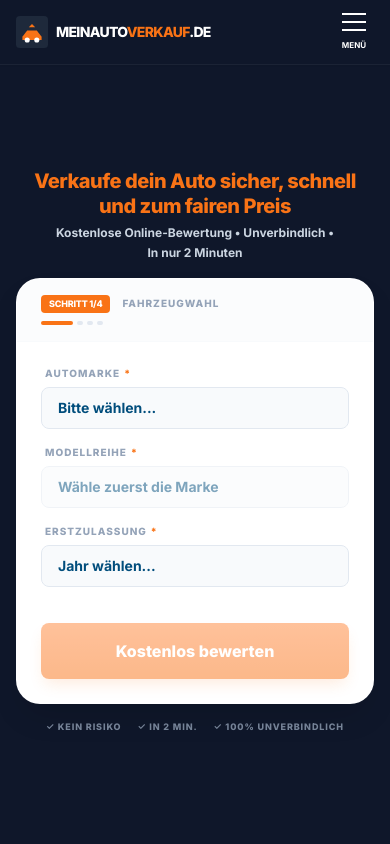
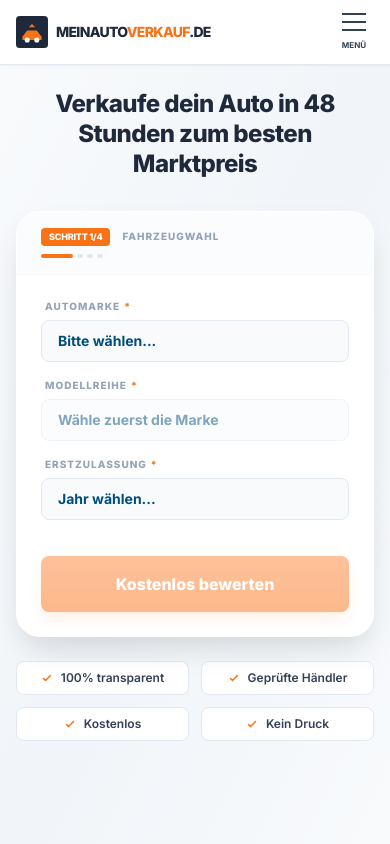
Before and after one commit to abeddost/meinautoverkauf-next.js, a React (Vite) app: page / in a window 390 px wide. Shown: the top 844 px of the page. Built offline with nearby package versions, Linux system fonts and the light colour scheme.

Commit message:
Redesign hero section with modern SaaS style and update header to white background

```diff
--- a/components/Header.tsx
+++ b/components/Header.tsx
@@ -16,7 +16,7 @@ const Header: React.FC<HeaderProps> = ({ onLogoClick, onViewChange }) => {
   };
 
   return (
-    <header className="bg-brand-dark border-b border-white/5 sticky top-0 z-50 shadow-sm">
+    <header className="bg-white border-b border-slate-200 sticky top-0 z-50 shadow-sm">
       <div className="container mx-auto px-4 h-16 lg:h-20 flex items-center justify-between">
         <button
           onClick={() => {
@@ -35,7 +35,7 @@ const Header: React.FC<HeaderProps> = ({ onLogoClick, onViewChange }) => {
               <path d="M40 35L50 25L60 35H40Z" fill="#f97316"/>
             </svg>
             <div className="ml-2 text-left">
-              <div className="text-sm lg:text-base font-extrabold text-white leading-none uppercase tracking-tighter">
+              <div className="text-sm lg:text-base font-extrabold text-slate-800 leading-none uppercase tracking-tighter">
                 MeinAuto<span className="text-brand-orange">verkauf</span>.de
               </div>
             </div>
@@ -49,18 +49,18 @@ const Header: React.FC<HeaderProps> = ({ onLogoClick, onViewChange }) => {
           aria-expanded={isMenuOpen}
           aria-label="Menü umschalten"
         >
-          <div className={`w-6 h-0.5 bg-white transition-transform duration-300 ${isMenuOpen ? 'rotate-45 translate-y-2' : ''}`}></div>
-          <div className={`w-6 h-0.5 bg-white transition-opacity duration-300 ${isMenuOpen ? 'opacity-0' : 'opacity-100'}`}></div>
-          <div className={`w-6 h-0.5 bg-white transition-transform duration-300 ${isMenuOpen ? '-rotate-45 -translate-y-2' : ''}`}></div>
-          {!isMenuOpen && <span className="text-[8px] text-white font-bold uppercase mt-0.5">Menü</span>}
+          <div className={`w-6 h-0.5 bg-slate-700 transition-transform duration-300 ${isMenuOpen ? 'rotate-45 translate-y-2' : ''}`}></div>
+          <div className={`w-6 h-0.5 bg-slate-700 transition-opacity duration-300 ${isMenuOpen ? 'opacity-0' : 'opacity-100'}`}></div>
+          <div className={`w-6 h-0.5 bg-slate-700 transition-transform duration-300 ${isMenuOpen ? '-rotate-45 -translate-y-2' : ''}`}></div>
+          {!isMenuOpen && <span className="text-[8px] text-slate-700 font-bold uppercase mt-0.5">Menü</span>}
         </button>
 
         {/* Desktop Navigation */}
         <nav className="hidden md:flex items-center gap-6">
-          <button onClick={() => onViewChange(AppView.AUTO_BEWERTEN)} className="text-sm text-slate-300 hover:text-brand-orange font-semibold transition-colors">Bewertung</button>
-          <button onClick={() => onViewChange(AppView.AUTO_VERKAUFEN)} className="text-sm text-slate-300 hover:text-brand-orange font-semibold transition-colors">Verkaufen</button>
-          <button onClick={() => onViewChange(AppView.VORTEILE)} className="text-sm text-slate-300 hover:text-brand-orange font-semibold transition-colors">Vorteile</button>
-          <button onClick={() => onViewChange(AppView.RATGEBER)} className="text-sm text-slate-300 hover:text-brand-orange font-semibold transition-colors">Ratgeber</button>
+          <button onClick={() => onViewChange(AppView.AUTO_BEWERTEN)} className="text-sm text-slate-700 hover:text-brand-orange font-semibold transition-colors">Bewertung</button>
+          <button onClick={() => onViewChange(AppView.AUTO_VERKAUFEN)} className="text-sm text-slate-700 hover:text-brand-orange font-semibold transition-colors">Verkaufen</button>
+          <button onClick={() => onViewChange(AppView.VORTEILE)} className="text-sm text-slate-700 hover:text-brand-orange font-semibold transition-colors">Vorteile</button>
+          <button onClick={() => onViewChange(AppView.RATGEBER)} className="text-sm text-slate-700 hover:text-brand-orange font-semibold transition-colors">Ratgeber</button>
           <button
             onClick={() => {
               onViewChange(AppView.HOME);
@@ -75,30 +75,30 @@ const Header: React.FC<HeaderProps> = ({ onLogoClick, onViewChange }) => {
 
       {/* Mobile Navigation Menu Dropdown */}
       <div
-        className={`md:hidden absolute left-0 right-0 bg-brand-dark border-t border-white/5 overflow-hidden transition-all duration-300 ease-in-out ${isMenuOpen ? 'max-h-[400px] border-b border-white/5 opacity-100' : 'max-h-0 opacity-0'}`}
+        className={`md:hidden absolute left-0 right-0 bg-white border-t border-slate-200 overflow-hidden transition-all duration-300 ease-in-out ${isMenuOpen ? 'max-h-[400px] border-b border-slate-200 opacity-100' : 'max-h-0 opacity-0'}`}
       >
         <nav className="flex flex-col p-6 gap-4">
           <button
             onClick={() => handleNavigation(AppView.AUTO_BEWERTEN)}
-            className="text-left text-slate-100 hover:text-brand-orange font-semibold text-base border-b border-white/5 pb-2"
+            className="text-left text-slate-700 hover:text-brand-orange font-semibold text-base border-b border-slate-200 pb-2"
           >
             Fahrzeugbewertung
           </button>
           <button
             onClick={() => handleNavigation(AppView.AUTO_VERKAUFEN)}
-            className="text-left text-slate-100 hover:text-brand-orange font-semibold text-base border-b border-white/5 pb-2"
+            className="text-left text-slate-700 hover:text-brand-orange font-semibold text-base border-b border-slate-200 pb-2"
           >
             Auto verkaufen
           </button>
           <button
             onClick={() => handleNavigation(AppView.VORTEILE)}
-            className="text-left text-slate-100 hover:text-brand-orange font-semibold text-base border-b border-white/5 pb-2"
+            className="text-left text-slate-700 hover:text-brand-orange font-semibold text-base border-b border-slate-200 pb-2"
           >
             Ihre Vorteile
           </button>
           <button
             onClick={() => handleNavigation(AppView.RATGEBER)}
-            className="text-left text-slate-100 hover:text-brand-orange font-semibold text-base border-b border-white/5 pb-2"
+            className="text-left text-slate-700 hover:text-brand-orange font-semibold text-base border-b border-slate-200 pb-2"
           >
             Verkaufs-Ratgeber
           </button>
--- a/components/Hero.tsx
+++ b/components/Hero.tsx
@@ -9,78 +9,114 @@ interface HeroProps {
 
 const Hero: React.FC<HeroProps> = ({ onValuationComplete }) => {
   return (
-    <section className="relative bg-brand-dark text-white overflow-hidden min-h-[calc(100vh-56px)] lg:min-h-[calc(100vh-80px)] flex flex-col">
+    <section className="relative bg-gradient-to-br from-slate-50 via-slate-100 to-slate-50 overflow-hidden min-h-[calc(100vh-56px)] lg:min-h-[calc(100vh-80px)] flex flex-col">
+      {/* Germany Map Background with Location Pins */}
+      <div className="absolute inset-0 opacity-[0.08] pointer-events-none">
+        <svg className="w-full h-full" viewBox="0 0 1200 800" fill="none" xmlns="http://www.w3.org/2000/svg">
+          {/* Simplified Germany outline */}
+          <path d="M 600,150 L 650,180 L 680,160 L 710,190 L 750,170 L 780,200 L 800,250 L 820,300 L 810,350 L 790,400 L 770,450 L 740,480 L 700,500 L 650,510 L 600,500 L 550,520 L 500,510 L 450,480 L 420,450 L 400,400 L 390,350 L 400,300 L 420,250 L 450,210 L 500,180 L 550,160 Z"
+                stroke="#1e293b" strokeWidth="2" fill="none" opacity="0.3"/>
+          {/* Location pins */}
+          <circle cx="600" cy="250" r="6" fill="#ff8437"/>
+          <circle cx="520" cy="320" r="6" fill="#ff8437"/>
+          <circle cx="680" cy="300" r="6" fill="#ff8437"/>
+          <circle cx="650" cy="380" r="6" fill="#ff8437"/>
+          <circle cx="550" cy="420" r="6" fill="#ff8437"/>
+          <circle cx="720" cy="280" r="6" fill="#ff8437"/>
+        </svg>
+      </div>
+
       {/* --- DESKTOP VIEW --- */}
-      <div className="hidden lg:flex flex-grow items-center relative py-12">
-        <div className="container mx-auto px-8 lg:px-12 z-10">
-          <div className="flex flex-row items-center justify-between gap-20">
-            {/* Desktop Left: Content Area */}
-            <div className="w-[50%] animate-in fade-in slide-in-from-left-12 duration-1000">
-              <div className="mb-10">
-                <h1 className="text-4xl lg:text-5xl font-black leading-[1.1] mb-6 tracking-tight">
-                  Dein Auto. <br/>
-                  Dein Preis. <br/>
-                  <span className="text-brand-orange">Deine Entscheidung.</span>
+      <div className="hidden lg:flex flex-grow items-center relative py-16">
+        <div className="container mx-auto px-8 lg:px-16 z-10 max-w-7xl">
+          <div className="grid grid-cols-2 gap-16 items-center">
+            {/* Desktop Left: Content + Car Image */}
+            <div className="animate-in fade-in slide-in-from-left-8 duration-1000">
+              {/* Headline */}
+              <div className="mb-8">
+                <h1 className="text-[42px] lg:text-[48px] font-black leading-[1.1] mb-4 tracking-tight text-[#1e293b]">
+                  Verkaufe dein Auto in 48 Stunden zum besten Marktpreis.
                 </h1>
-                <p className="text-lg lg:text-xl text-slate-100 font-bold leading-snug mb-6 max-w-lg">
-                  Verkaufe dein Auto in 2–3 Tagen zum echten Marktpreis.
-                </p>
-                <div className="flex flex-col gap-1">
-                   <p className="text-base text-white font-black">Schnell. Fair. Sicher.</p>
-                   <p className="text-sm text-slate-400 font-medium">Mit echten Angeboten statt Lockpreisen.</p>
-                </div>
               </div>
 
-              <div className="grid grid-cols-2 gap-4 max-w-xl">
+              {/* Car Image */}
+              <div className="relative mb-10">
+                <img
+                  src="/bmw.png"
+                  alt="BMW Car"
+                  className="w-full h-auto object-contain"
+                  onError={(e) => {
+                    // Fallback if image doesn't load
+                    e.currentTarget.style.display = 'none';
+                  }}
+                />
+              </div>
+
+              {/* Feature Cards */}
+              <div className="grid grid-cols-2 gap-4">
                 {[
-                  "100 % transparente Preisfindung",
-                  "Geprüfte Händler aus unserem Netzwerk",
-                  "Kostenlos & unverbindlich",
-                  "Kein Verkaufsdruck"
-                ].map((text, i) => (
-                  <div key={i} className="flex items-center gap-4 bg-white/5 border border-white/10 px-6 py-5 rounded-2xl backdrop-blur-sm hover:bg-white/10 transition-all duration-300">
-                    <div className="flex-shrink-0 w-6 h-6 rounded-full bg-brand-orange/20 flex items-center justify-center">
-                      <svg className="w-3.5 h-3.5 text-brand-orange" fill="none" stroke="currentColor" viewBox="0 0 24 24">
-                        <path strokeLinecap="round" strokeLinejoin="round" strokeWidth="4" d="M5 13l4 4L19 7" />
-                      </svg>
+                  { icon: "🛡️", text: "100 % transparente Preisfindung" },
+                  { icon: "✓", text: "Geprüfte Händler aus unserem Netzwerk" },
+                  { icon: "✓", text: "Kostenlos & unverbindlich" },
+                  { icon: "✗", text: "Kein Verkaufsdruck" }
+                ].map((item, i) => (
+                  <div key={i} className="flex items-start gap-3 bg-white border border-slate-200 px-5 py-4 rounded-xl shadow-sm hover:shadow-md transition-all duration-300">
+                    <div className="flex-shrink-0 w-8 h-8 rounded-lg bg-brand-orange/10 flex items-center justify-center">
+                      {item.icon === "🛡️" ? (
+                        <span className="text-xl">{item.icon}</span>
+                      ) : item.icon === "✓" ? (
+                        <svg className="w-4 h-4 text-brand-orange" fill="none" stroke="currentColor" viewBox="0 0 24 24">
+                          <path strokeLinecap="round" strokeLinejoin="round" strokeWidth="3" d="M5 13l4 4L19 7" />
+                        </svg>
+                      ) : (
+                        <svg className="w-4 h-4 text-brand-orange" fill="none" stroke="currentColor" viewBox="0 0 24 24">
+                          <path strokeLinecap="round" strokeLinejoin="round" strokeWidth="3" d="M6 18L18 6M6 6l12 12" />
+                        </svg>
+                      )}
                     </div>
-                    <span className="text-sm font-bold text-slate-100 leading-tight">{text}</span>
+                    <span className="text-sm font-semibold text-slate-700 leading-tight">{item.text}</span>
                   </div>
                 ))}
               </div>
             </div>
 
-            {/* Desktop Right: Form Area */}
-            <div className="w-[45%] flex justify-end animate-in fade-in slide-in-from-right-12 duration-1000">
-              <div className="w-full max-w-md">
+            {/* Desktop Right: Floating Form Card */}
+            <div className="flex justify-center animate-in fade-in slide-in-from-right-8 duration-1000">
+              <div className="w-full max-w-[480px]">
                 <ValuationForm onValuationComplete={onValuationComplete} />
               </div>
             </div>
           </div>
         </div>
-
-        {/* Background Decorative Element */}
-        <div className="absolute top-1/2 right-0 -translate-y-1/2 w-1/3 h-full bg-brand-orange/5 blur-[120px] rounded-full pointer-events-none"></div>
       </div>
 
-      {/* --- MOBILE VIEW (Updated to prevent white area) --- */}
-      <div className="lg:hidden flex flex-col flex-grow pt-4 pb-8">
-        <div className="container mx-auto px-4 z-10 flex-grow flex flex-col justify-center">
-          <div className="text-center mb-4">
-            <h1 className="text-xl font-black leading-tight tracking-tight text-brand-orange">
-              Verkaufe dein Auto sicher, schnell und zum fairen Preis
+      {/* --- MOBILE VIEW --- */}
+      <div className="lg:hidden flex flex-col flex-grow pt-6 pb-8">
+        <div className="container mx-auto px-4 z-10 flex-grow flex flex-col">
+          <div className="text-center mb-6">
+            <h1 className="text-2xl font-black leading-tight tracking-tight text-[#1e293b] mb-2">
+              Verkaufe dein Auto in 48 Stunden zum besten Marktpreis
             </h1>
-            <p className="text-xs font-bold text-slate-300 mt-1 max-w-[280px] mx-auto leading-relaxed">
-              Kostenlose Online-Bewertung • Unverbindlich • In nur 2 Minuten
-            </p>
           </div>
+
           <div className="relative z-20 animate-in fade-in slide-in-from-bottom-4 duration-700">
             <ValuationForm onValuationComplete={onValuationComplete} />
           </div>
-          <div className="mt-4 flex justify-center gap-4 text-[9px] font-black text-slate-400 uppercase tracking-widest opacity-80">
-            <span>✓ Kein Risiko</span>
-            <span>✓ In 2 Min.</span>
-            <span>✓ 100% Unverbindlich</span>
+
+          <div className="mt-6 grid grid-cols-2 gap-3">
+            {[
+              "100% transparent",
+              "Geprüfte Händler",
+              "Kostenlos",
+              "Kein Druck"
+            ].map((text, i) => (
+              <div key={i} className="flex items-center justify-center gap-2 bg-white border border-slate-200 px-3 py-2 rounded-lg">
+                <svg className="w-3 h-3 text-brand-orange flex-shrink-0" fill="none" stroke="currentColor" viewBox="0 0 24 24">
+                  <path strokeLinecap="round" strokeLinejoin="round" strokeWidth="3" d="M5 13l4 4L19 7" />
+                </svg>
+                <span className="text-xs font-semibold text-slate-700">{text}</span>
+              </div>
+            ))}
           </div>
         </div>
       </div>
```
